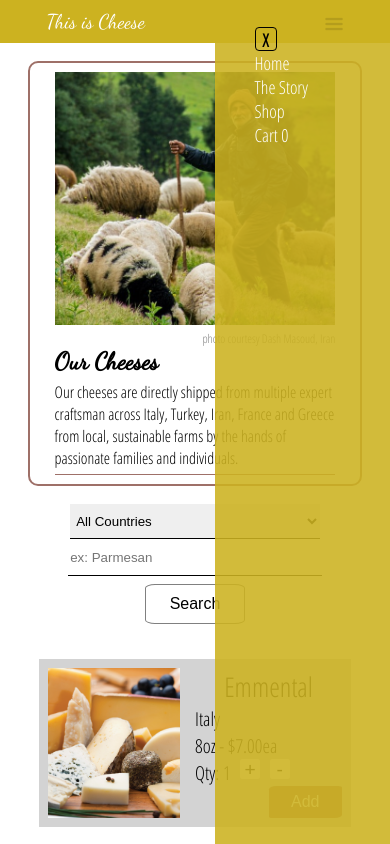
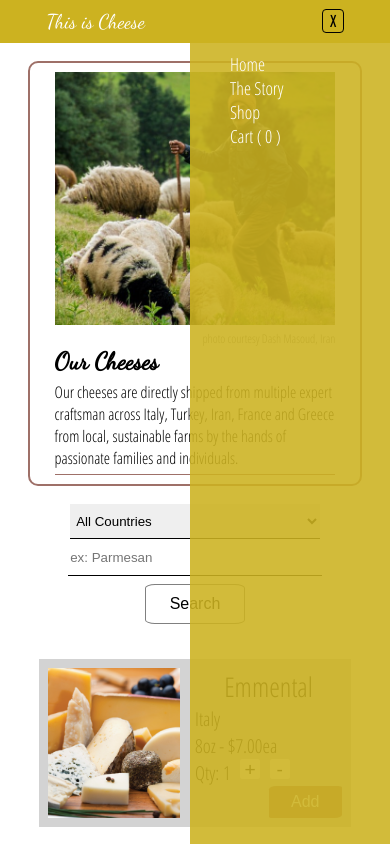
Before and after one commit to sandramkimball/AngularPractice, an Angular app in the folder angularsite/: page /cheese in a window 390 px wide. Both pictures are taken after a click on the element 333 px from the left and 23 px from the top of the page. Shown: the top 844 px of the page. Built offline with nearby package versions, Linux system fonts and the light colour scheme.

Commit message:
hamburger menu full functioning

```diff
--- a/angularsite/src/app/about/about.component.scss
+++ b/angularsite/src/app/about/about.component.scss
@@ -44,3 +44,27 @@
     object-fit: cover;
     margin: 1em 10%;
 }
+
+@media (max-width: 440px){
+    .about-banner{
+        width: 90%;
+        flex-direction: column;
+        div{
+            width: 100%;
+        }
+        p{
+            font-size: 1rem !important;
+        }
+        h1{
+            font-size: 1.5rem;
+        }
+        img{
+            margin: auto;
+            width: 100%;
+        }
+    }
+    img:nth-last-child(1){
+        width: 100%;
+        margin: 0 0;
+    }
+}
--- a/angularsite/src/app/app.component.html
+++ b/angularsite/src/app/app.component.html
@@ -11,15 +11,22 @@
         </a></li>
       </ul>
     </nav>
-    <div class='menu-icon' (click)="onOpenMenu()"></div>
-    <nav class='side-menu' [ngStyle]="{ display: getDisplay() }">
-      <ul>
-        <li class='close-btn' (click)="onCloseMenu()">X</li>
+
+
+    <ng-template [ngIf]="isActive == false" [ngIfElse]="closeBtn">
+      <div class='menu-icon' (click)="onOpenMenu()"></div>
+    </ng-template>
+    <ng-template #closeBtn>
+      <div class='close-btn' (click)="onCloseMenu()">X</div>
+    </ng-template>
+
+    <nav class='side-menu' [ngClass]="getClass()">
+      <ul (click)="onCloseMenu()" (scroll)="onCloseMenu()">
         <li><a href="#" routerLink="/">Home</a></li>
         <li><a href="#" routerLink="/about">The Story</a></li>
         <li><a href="#" routerLink="/cheese">Shop</a></li>
         <li class="cart-tag"><a href="#" routerLink="/cart">
-          Cart <span>{{cartLength}}</span>
+          Cart <span>( {{cartLength}} )</span>
         </a></li>
       </ul>
     </nav>
--- a/angularsite/src/app/app.component.ts
+++ b/angularsite/src/app/app.component.ts
@@ -9,20 +9,21 @@
 export class AppComponent {
   title = 'This is Cheese';
   cartLength = this._cartService.numOfItems;
-  mobileMenuDisplay: String = 'none !important';
+  isActive = false;
 
   constructor( private _cartService: CartService ){
   }
 
   onOpenMenu(){
-    this.mobileMenuDisplay = 'initial !important'
+    this.isActive = true
+    console.log('open')
   }
   onCloseMenu(){
-    this.mobileMenuDisplay = 'none !important'
+    this.isActive = false
+    console.log('close')
   }
-
-  getDisplay(){
-    return this.mobileMenuDisplay;
+  getClass(){
+    return this.isActive == true ? 'active' : '';
   }
 
 }
--- a/angularsite/src/app/app.module.ts
+++ b/angularsite/src/app/app.module.ts
@@ -11,7 +11,6 @@
 import { AboutComponent } from './about/about.component';
 // import { ServiceWorkerModule } from '@angular/service-worker';
 import { environment } from '../environments/environment';
-import { CardComponent } from './cheese/card/card.component';
 
 @NgModule({
   declarations: [
@@ -20,7 +19,6 @@
     CheeseComponent,
     CartComponent,
     AboutComponent,
-    CardComponent,
   ],
   imports: [
     BrowserModule,
--- a/angularsite/src/app/cart/cart.component.html
+++ b/angularsite/src/app/cart/cart.component.html
@@ -1,4 +1,4 @@
-<h1>Shopping Cart</h1>>
+<h1>Shopping Cart</h1>
 
 <div class="cart-container" >
     <ng-template [ngIf]="cart.length != 0" [ngIfElse]="none">
@@ -8,7 +8,8 @@
                 <div>
                     <p>{{ item.name }}</p>
                     <p>Qty {{ item.quantity }}</p>
-                    <button class='delete-btn' (click)="onDelete(item)">Delete</button>
+                    <p>${{ item.price }}</p>
+                    <button class='delete-btn' (click)="onDelete(item)">X</button>
                 </div>
             </li>
         </ul>
--- a/angularsite/src/app/cart/cart.component.scss
+++ b/angularsite/src/app/cart/cart.component.scss
@@ -12,12 +12,15 @@
     border: 1px solid $secondary;
     border-radius: 10px;
     div{
-        width: 300px;
-        text-align: right;
+        width: 48%;
         font-size: 1.5rem;
+        margin-left: .5em;
     }
     p{
         margin-top: 0;
+        white-space: nowrap;
+        overflow: hidden;
+        text-overflow: ellipsis;
     }
     ul{
         list-style: none;
@@ -30,6 +33,14 @@
             margin-bottom: .5em;
             border-bottom: 1px solid lightgray;
             height: 200px;
+            position: relative;
+        }
+
+        p{
+            margin-top: 0;
+            white-space: nowrap;
+            overflow: hidden;
+            text-overflow: ellipsis;
         }
         img{
             height: 100%;
@@ -38,16 +49,21 @@
             border-bottom: 1px solid lightgray;
         }
         .delete-btn{
-            @include button2;
             cursor: pointer;
             font-size: 1rem;
-            border-radius: 2px 5px;
-            background: lighten(#000, 10%);
-            color: #fff;
-            border: none;
-            width: 100px;
+            height: 20px;
+            width: 20px;
+            position: absolute;
+            top: -5px;
+            right: -4px;
+            border: 1px solid;
+            text-align: center;
+            padding: 2px 0;
+            border-radius: 3px;
+            background: #fff;
+
             &:hover{
-                background: #000;
+                background: red;
                 color: #fff;
             }
         }
@@ -95,12 +111,23 @@
 @media (max-width: 610px){
     .cart-container{
         font-size: 1.25rem;
+        width: 80%;
+        padding: 1em;
+    }
+    h1{
+        margin-left: 1em;
     }
     .total {
-        margin: auto;
+        margin: auto !important;
+        width: 100%;
         h2{
             font-size: 1.75rem;
+            text-align: center;
         }
+        p{
+            max-width: 100%;
+        }
+
     }
 }
 
--- a/angularsite/src/app/cheese/card/card.component.html
+++ /dev/null
@@ -1 +0,0 @@
-<p>card works!</p>
--- a/angularsite/src/app/cheese/card/card.component.ts
+++ /dev/null
@@ -1,15 +0,0 @@
-import { Component, OnInit } from '@angular/core';
-
-@Component({
-  selector: 'app-card',
-  templateUrl: './card.component.html',
-  styleUrls: ['./card.component.scss']
-})
-export class CardComponent implements OnInit {
-
-  constructor() { }
-
-  ngOnInit(): void {
-  }
-
-}
--- a/angularsite/src/app/cheese/cheese.component.scss
+++ b/angularsite/src/app/cheese/cheese.component.scss
@@ -103,16 +103,17 @@
         p{
             margin: 0;
             font-size: 1.2rem;
-            // text-align: right;
         }
 
         .name{
             font-size: 1.7rem;
             text-align: center;
+            white-space: nowrap;
+            overflow: hidden;
+            text-overflow: ellipsis;
         }
         .quantity-box{
             display: flex;
-            // justify-content: flex-end;
             .qty-btn{
                 @include button2;
                 border: none;
--- a/angularsite/src/styles.scss
+++ b/angularsite/src/styles.scss
@@ -35,6 +35,7 @@
     margin: 0 auto;
     font-family: $font2;
     font-size: 18px;
+    overflow-x: hidden;
 }
 
 .container {
@@ -42,9 +43,41 @@
     margin: 0 auto;
 }
 
+// LARGE MENU
 header{
     background: $primary;
     padding: 1em 0;
+    a{
+        color: #fff;
+        text-decoration: none;
+        &hover{
+            background: darken($primary, 10%);
+        }
+    }
+    a.logo{
+        font-size: 20px;
+        margin: 0 0;
+        font-family: $font1;
+    }
+    .full-menu{
+        float: right;
+        ul{
+            list-style: none;
+            margin: 0;
+            display: flex;
+            position: relative;
+        }
+        li a {
+            padding: 1em;
+            &:hover{
+                background: darken($primary, 10%);
+            }
+        }
+    }
+}
+
+// MOBILE MENU
+header{
     .menu-icon{
         display: none;
         width: 20px;
@@ -57,34 +90,24 @@
     }
     .side-menu{
         display: none;
+        position: absolute;
+        right: 0;
+        width: 200px;
+        height: 100vh;
+        background: #ccb220e1;
+        z-index: 5;
+        // This part hides the menu
+        opacity: 0;
+        transform: translateX(200px);
+        transition: all .2s ease-in-out;
     }
-    a{
-        color: #fff;
-        text-decoration: none;
-    }
-    a.logo{
-        font-size: 20px;
-        margin: 0 0;
-        font-family: $font1;
-    }
-
-    .full-menu{
-        float: right;
-        ul{
-            list-style: none;
-            margin: 0;
-            display: flex;
-            position: relative;
-            li a {
-                padding: 1em;
-                &:hover{
-                    background: darken($primary, 10%);
-                }
-            }
-        };
+    .side-menu.active{
+        opacity: 1;
+        transform: translateX(0);
     }
 }
 
+// Switch from full menu to mobile menu:
 @media (max-width: 575px){
     header{
         padding: .5em;
@@ -95,23 +118,20 @@
     .menu-icon{
         display: inherit !important;
     }
-    .side-menu{
-        position: absolute;
-        right: 0;
-        width: 45%;
-        height: 100vh;
-        background: #ccb220e1;
-        z-index: 5;
     .close-btn{
         cursor: pointer;
-            font-weight: 600;
+        float: right;
+        font-weight: 700;
         width: 20px;
         height: 20px;
-            border: 1.25px solid black;
+        font-size: 16px;
+        border: 1.7px solid black;
         border-radius: 4px;
         text-align: center;
         padding-bottom: 2px;
     }
+    .side-menu{
+        display: inherit !important;
         nav{
             display: flex;
             flex-direction: column;
@@ -120,4 +140,9 @@
             list-style-type: none;
         }
     }
+    .side-menu.active{
+        opacity: 1;
+        transform: translateX(0);
     }
+
+}
```
Also changed, not shown: angularsite/src/app/cheese/card/card.component.scss (deleted), 1 other file (tests, documents, lock files or other folders). Lines whose indentation alone changed are shown as unchanged.
